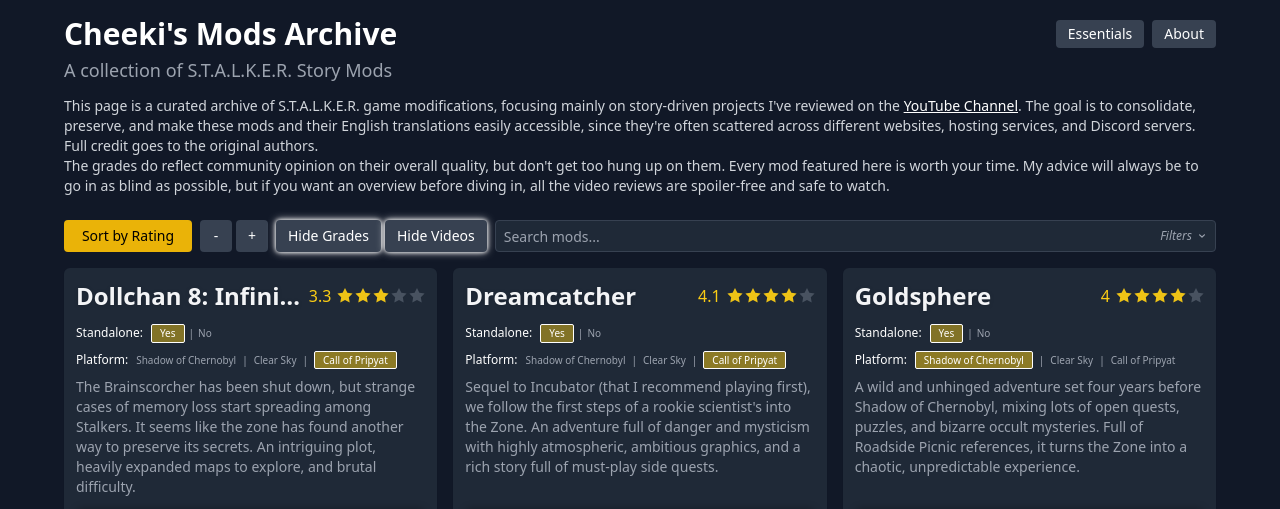
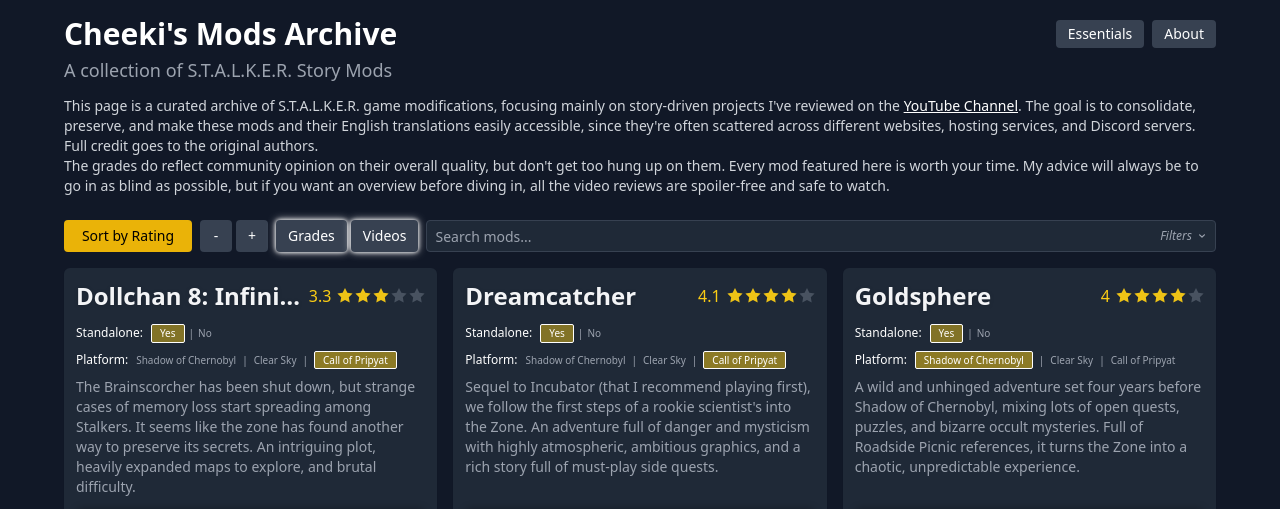
Before and after one commit to Cheekitos/CSMA-Test, a Jekyll site: the page built from index.html, in a window 1280 px wide, cut to the strip 0-509 px from the top of the page. Built offline with Jekyll 4.4.1, drawn with Linux system fonts in a browser that asks for light colours; nearby versions of some CDN libraries.

Commit message:
Update index.html

```diff
--- a/index.html
+++ b/index.html
@@ -35,11 +35,11 @@
       </button>
     </div>
     <div class="flex items-center gap-1">
-      <button id="toggle-grades" aria-label="Toggle grade visibility" class="bg-gray-700 hover:bg-gray-600 text-white text-sm font-medium py-1 px-3 rounded h-8 whitespace-nowrap">
-        Hide Grades
+      <button id="toggle-grades" aria-label="Toggle grade visibility" class="bg-gray-700 hover:bg-gray-600 text-white text-sm font-medium py-1 px-3 rounded h-8 whitespace-nowrap button-active">
+        Grades
       </button>
-      <button id="toggle-videos" aria-label="Toggle video visibility" class="bg-gray-700 hover:bg-gray-600 text-white text-sm font-medium py-1 px-3 rounded h-8 whitespace-nowrap">
-        Hide Videos
+      <button id="toggle-videos" aria-label="Toggle video visibility" class="bg-gray-700 hover:bg-gray-600 text-white text-sm font-medium py-1 px-3 rounded h-8 whitespace-nowrap button-active">
+        Videos
       </button>
     </div>
     <div class="relative flex-1 min-w-[150px]" id="search-container">
```
